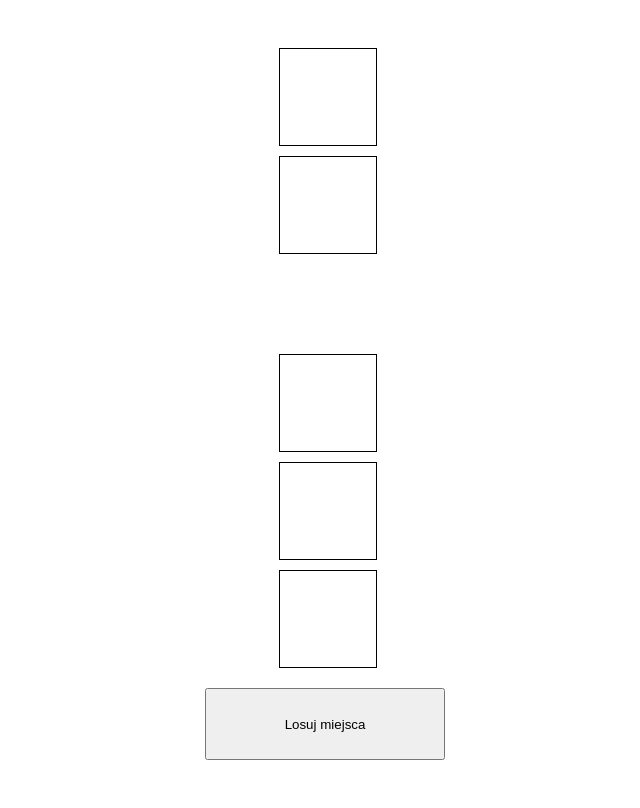
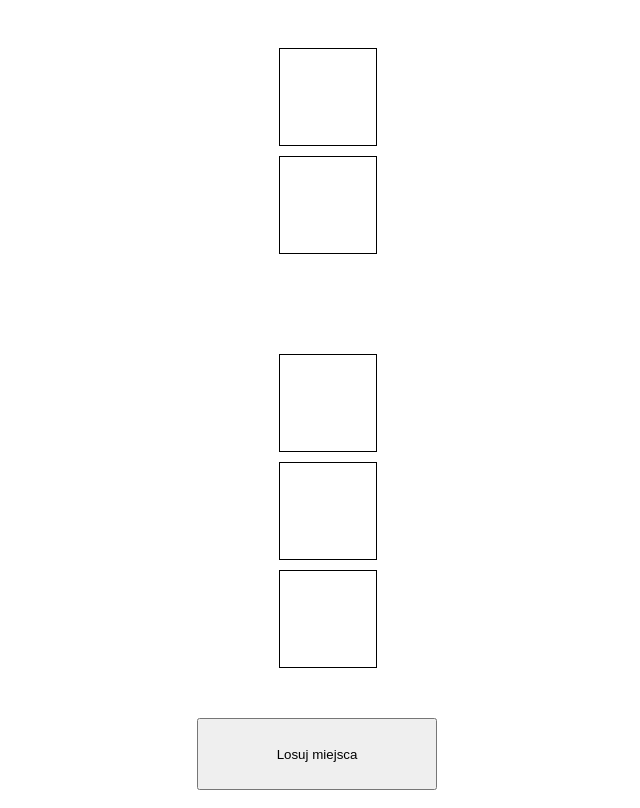
Before and after one commit to bogusmaciej/bogusmaciej.github.io, a plain HTML site: page index.html in a window 1280 px wide. Shown: the whole page, without its empty margins (323-963 px from the left). Drawn offline with Linux system fonts and the light colour scheme.

Commit message:
Update index.html

```diff
--- a/index.html
+++ b/index.html
@@ -41,8 +41,7 @@
             display: flex;
             justify-content: center;
             width: 100%;
-            position: absolute;
-            bottom: 30px;
+            margin-top: 30px;
         }
     </style>
 
```
